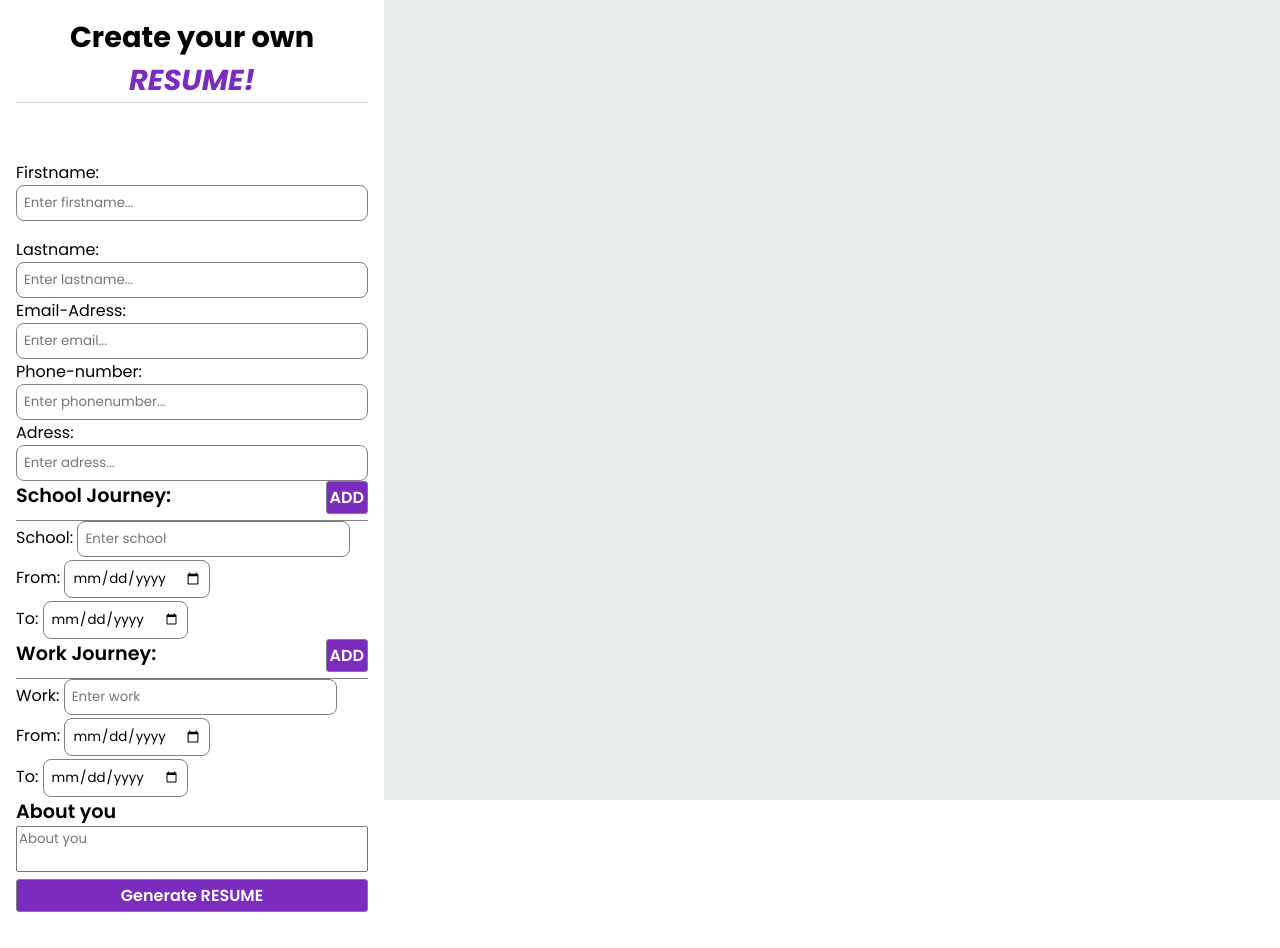
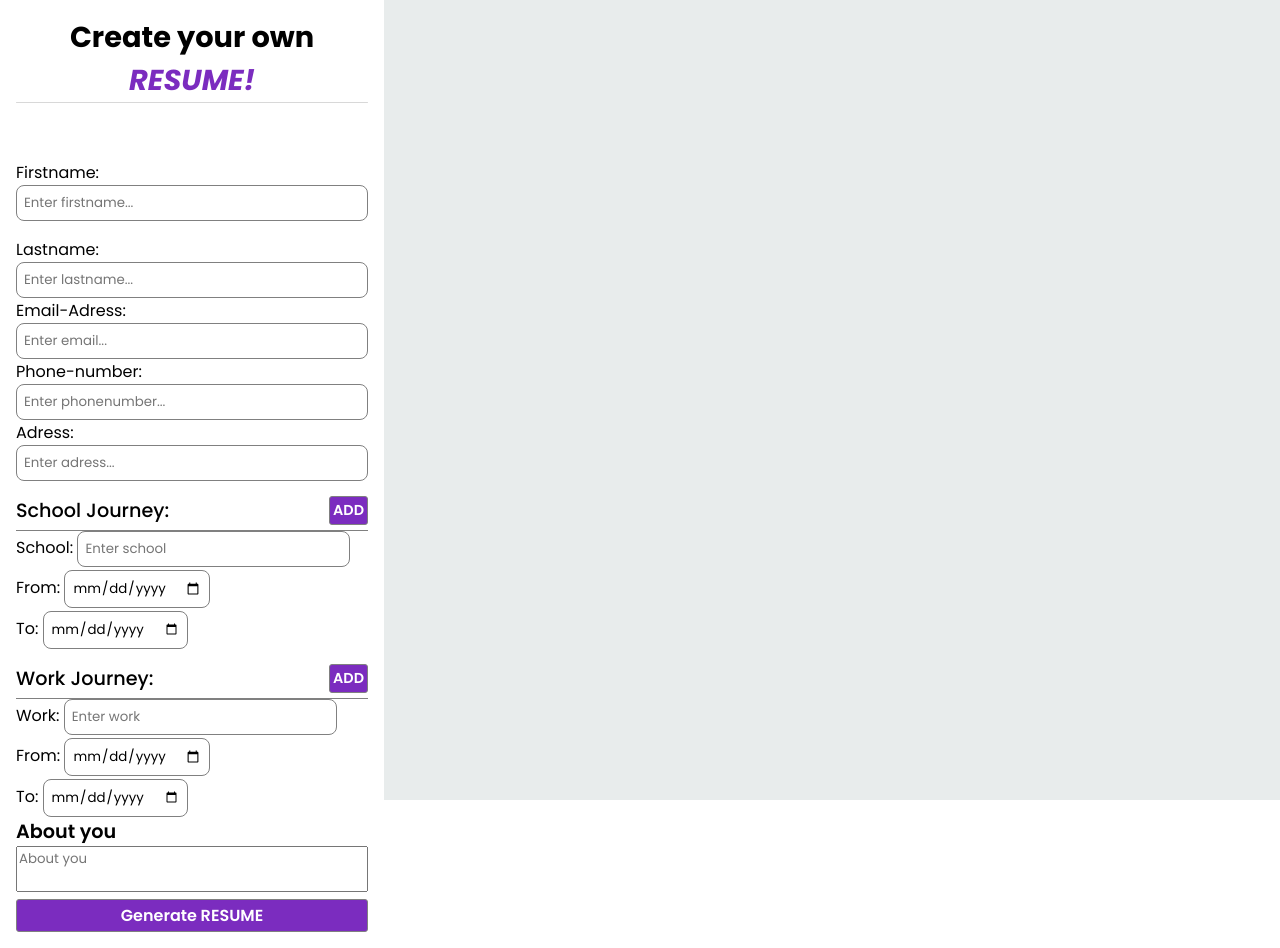
Before and after one commit to Kili196/CV-Generator, a React (Vite) app: page / in a window 1280 px wide. Built offline with nearby package versions, Linux system fonts and the light colour scheme.

Commit message:
added styling for inputblock heading

```diff
--- a/src/components/FormHeadline.jsx
+++ b/src/components/FormHeadline.jsx
@@ -27,9 +27,9 @@ const FormHeadline = ({
   }
 
   return (
-    <div className="form-headline">
-      <div className="heading">
-        <h1 className="heading-style"> {headline}</h1>
+    <div className="">
+      <div className="flex-row justify-content-spacebetween padding inputblock-headline">
+        <h1 className=""> {headline}</h1>
         <button onClick={addInput}> ADD </button>
       </div>
       <div className="headline-seperator"> </div>
--- a/src/styles/Form.css
+++ b/src/styles/Form.css
@@ -77,6 +77,15 @@ textarea {
   flex-direction: column;
 }
 
+.flex-row {
+  display: flex;
+  flex-direction: row;
+}
+
+.justify-content-spacebetween {
+  justify-content: space-between;
+}
+
 .max-height-300px {
   max-height: 150px;
 }
@@ -95,6 +104,22 @@ textarea {
 .simple-input-field {
   display: flex;
   flex-direction: column;
+}
+
+/* Advanced Input Field**/
+
+.inputblock-headline h1 {
+  font-size: 1.2rem;
+  font-weight: 500;
+}
+
+.inputblock-headline {
+  margin-top: 15px;
+}
+
+.inputblock-headline button {
+  font-size: 0.9rem;
+  margin-bottom: 5px;
 }
 
 input {
```
